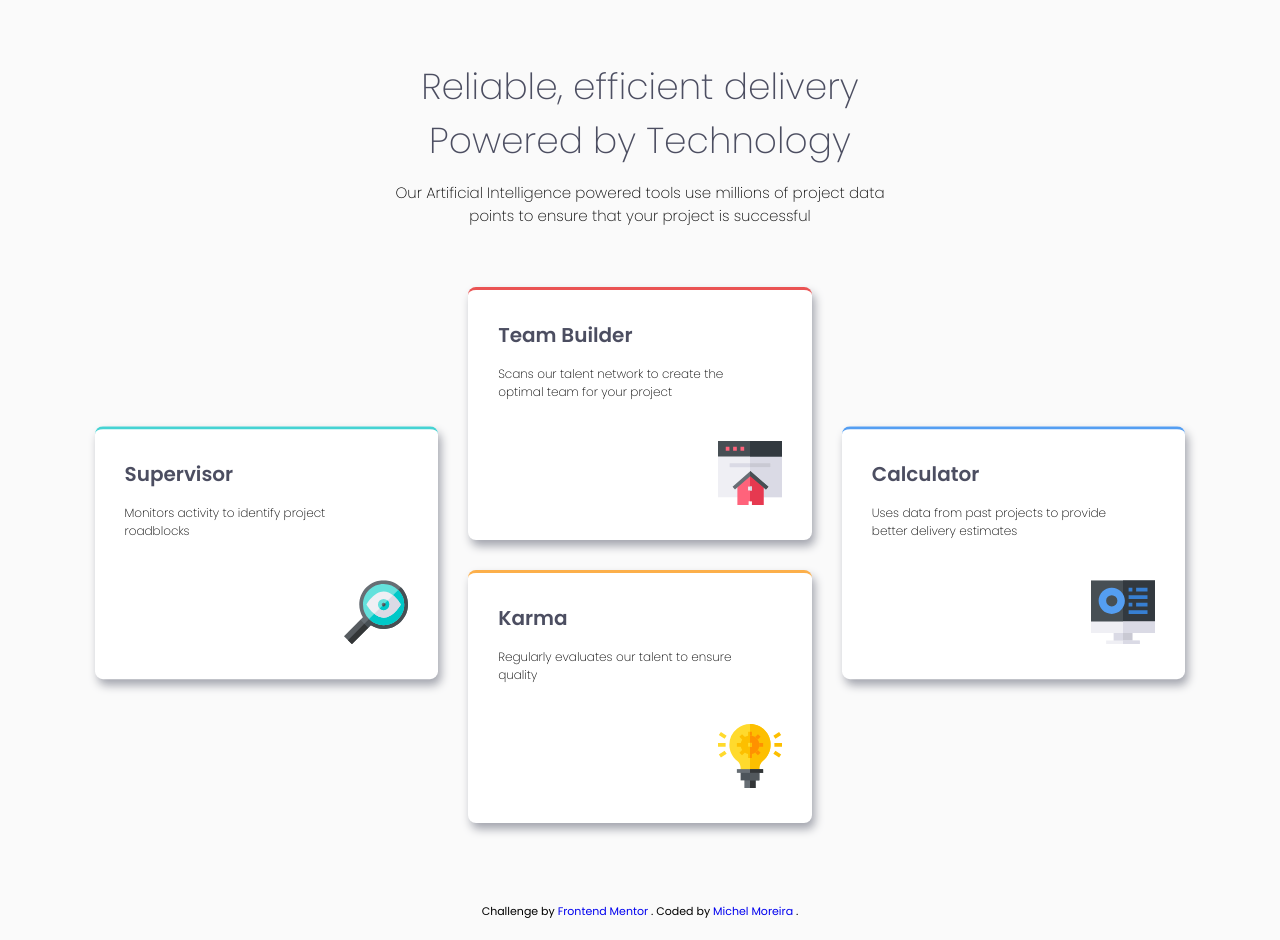
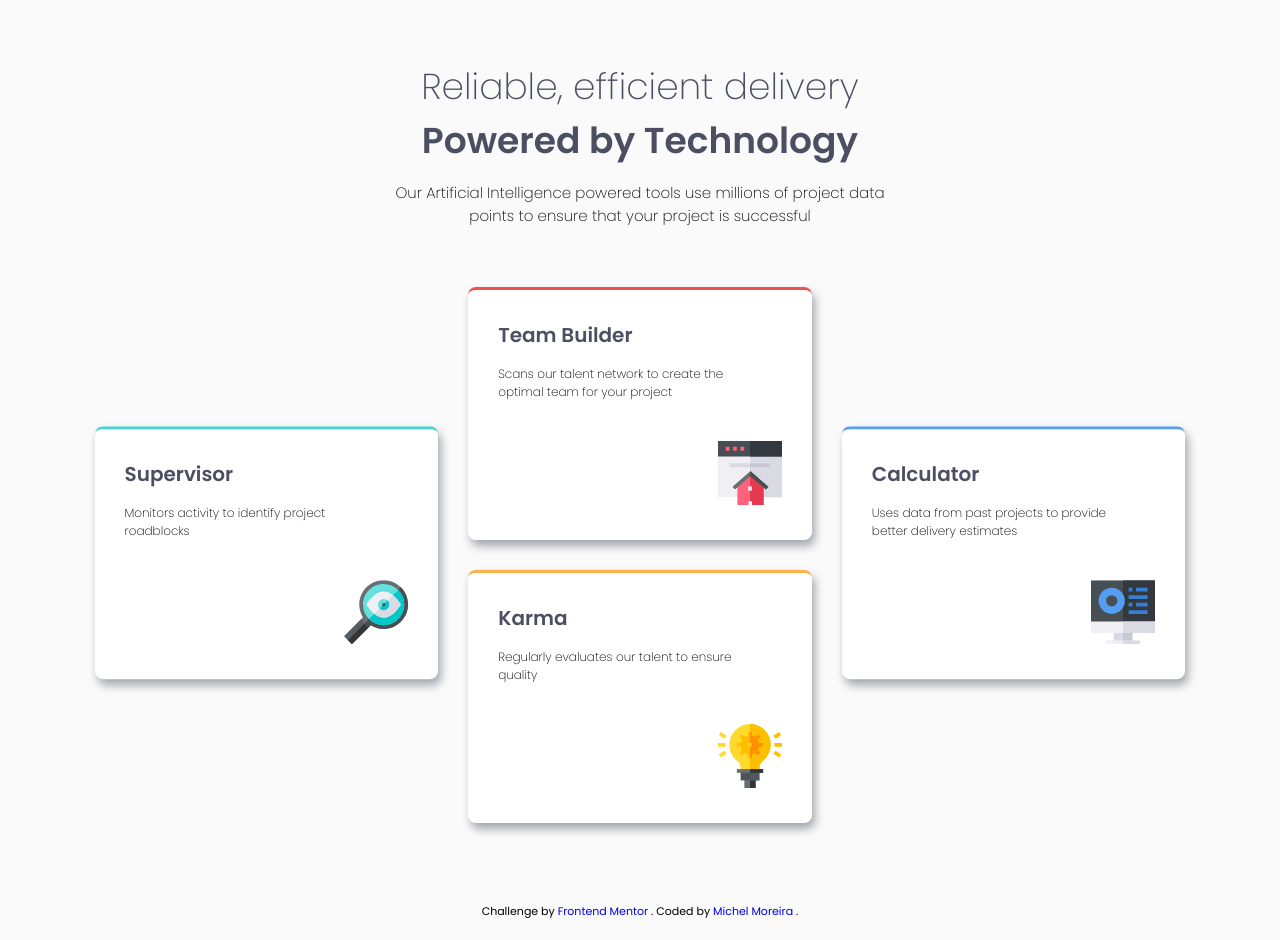
Before and after one commit to michel-moreira/four-card-feature, a plain HTML site: page index.html in a window 1280 px wide. Drawn offline with Linux system fonts and the light colour scheme.

Commit message:
add weight to span

```diff
--- a/src/styles/style.css
+++ b/src/styles/style.css
@@ -31,6 +31,9 @@ main {
   align-self: center;
   color: var(--veryDarkBlue);
   margin-bottom: 1.4rem;
+}
+.c-top-info__title span{
+  font-weight: 600;
 }
 .c-top-info__description {
   font-weight: 200;
```
